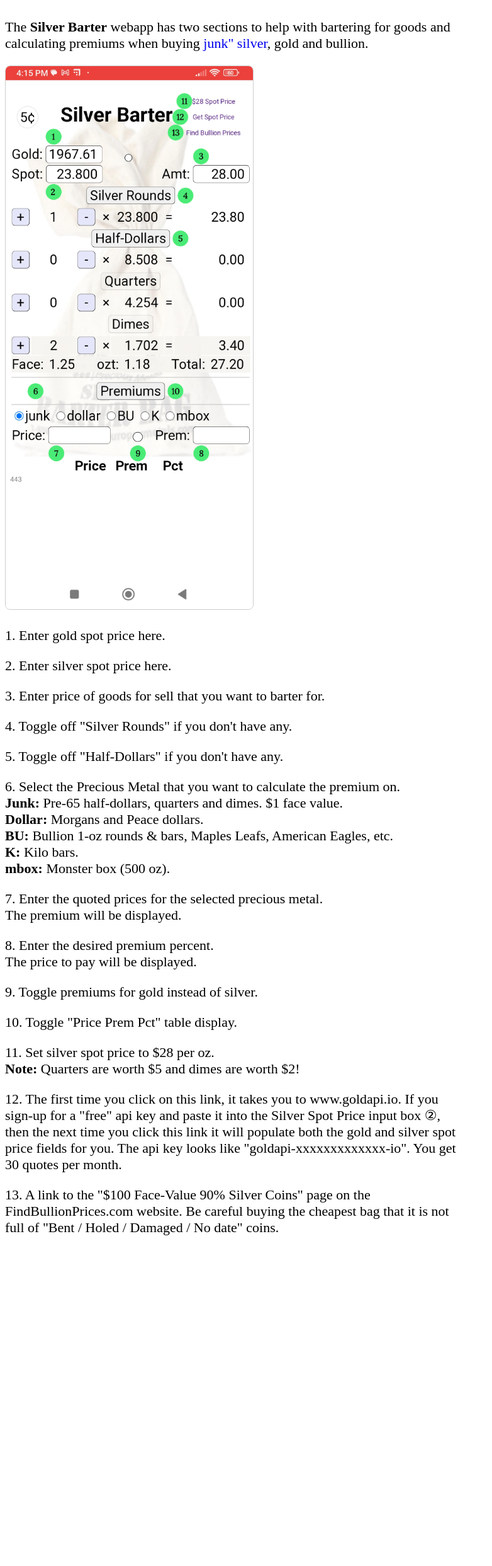
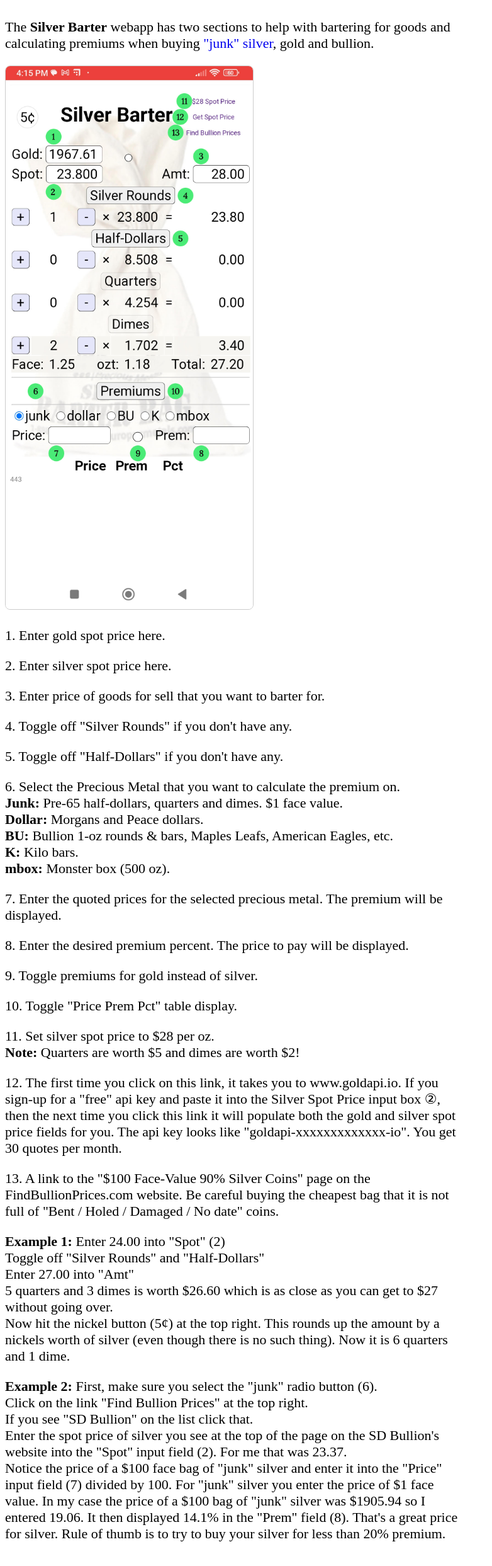
Before and after one commit to shirha/barter, a plain HTML site: page help.html in a window 1280 px wide. Shown: the whole page at 63% size, without its empty margins (0-782 px from the left). Before the commit the page ends 2192 px from the top, so only its background shows below. Drawn offline with Linux system fonts and the light colour scheme.

Commit message:
initial commit

```diff
--- a/help.html
+++ b/help.html
@@ -18,7 +18,7 @@
 img {width:393px; border: 1px solid #ccc; border-radius: 8px;}
 a {text-decoration: none;}
 </style><body><div id="container">
-<p>The <b>Silver Barter</b> webapp has two sections to help with bartering for goods and calculating premiums when buying <a target="_blank" href="https://sdbullion.com/blog/junk-silver-faq">junk" silver</a>, gold and bullion.</p>
+<p>The <b>Silver Barter</b> webapp has two sections to help with bartering for goods and calculating premiums when buying <a target="_blank" href="https://sdbullion.com/blog/junk-silver-faq">"junk" silver</a>, gold and bullion.</p>
 <img src="img1.jpg">
 <p>1. Enter gold spot price here.</p>
 <p>2. Enter silver spot price here.</p>
@@ -31,16 +31,27 @@ a {text-decoration: none;}
 <b>BU:</b> Bullion 1-oz rounds & bars, Maples Leafs, American Eagles, etc.<br>
 <b>K:</b> Kilo bars.<br>
 <b>mbox:</b> Monster box (500 oz).</p>
-<p>7. Enter the quoted prices for the selected precious metal.<br>
-The premium will be displayed.</p>
-<p>8. Enter the desired premium percent.<br>
-The price to pay will be displayed.</p>
+<p>7. Enter the quoted prices for the selected precious metal. The premium will be displayed.</p>
+<p>8. Enter the desired premium percent. The price to pay will be displayed.</p>
 <p>9. Toggle premiums for gold instead of silver.</p>
 <p>10. Toggle "Price Prem Pct" table display.</p>
 <p>11. Set silver spot price to $28 per oz.<br>
 <b>Note:</b> Quarters are worth $5 and dimes are worth $2!</p>
 <p>12. The first time you click on this link, it takes you to www.goldapi.io. If you sign-up for a "free" api key and paste it into the Silver Spot Price input box ②, then the next time you click this link it will populate both the gold and silver spot price fields for you. The api key looks like "goldapi-xxxxxxxxxxxxx-io". You get 30 quotes per month.</p>
-<p>13. A link to the "$100 Face-Value 90% Silver Coins" page on the FindBullionPrices.com website. Be careful buying the cheapest bag that it is not full of "Bent / Holed / Damaged / No date" coins.
+<p>13. A link to the "$100 Face-Value 90% Silver Coins" page on the FindBullionPrices.com website. Be careful buying the cheapest bag that it is not full of "Bent / Holed / Damaged / No date" coins.</p>
+<p><b>Example 1:</b> Enter 24.00 into "Spot" (2)<br>
+Toggle off "Silver Rounds" and "Half-Dollars"<br>
+Enter 27.00 into "Amt"<br>
+5 quarters and 3 dimes is worth $26.60 which is as close as you can get to $27 without going over.<br>
+Now hit the nickel button (5&cent;) at the top right. This rounds up the amount by a nickels worth of silver (even though there is no such thing). Now it is 6 quarters and 1 dime.</p>
+<p><b>Example 2:</b> First, make sure you select the "junk" radio button (6).<br>
+Click on the link "Find Bullion Prices" at the top right.<br>
+If you see "SD Bullion" on the list click that.<br>
+Enter the spot price of silver you see at the top of the page on the SD Bullion's website into the "Spot" input field (2). For me that was 23.37.<br>
+Notice the price of a $100 face bag of "junk" silver and enter it into the "Price" input field (7) divided by 100. For "junk" silver you enter the price of $1 face value. In my case the price of a $100 bag of "junk" silver was $1905.94 so I entered 19.06. It then displayed 14.1% in the "Prem" field (8). That's a great price for silver. Rule of thumb is to try to buy your silver for less than 20% premium.<br>
+
+
+
 
 
 
```
